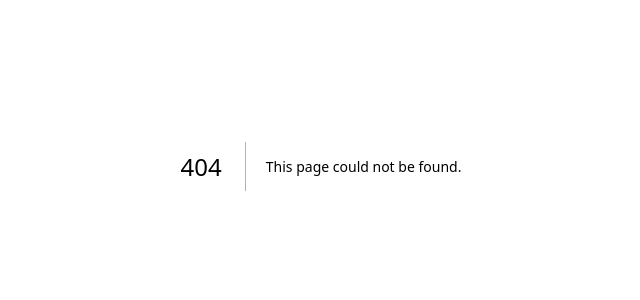
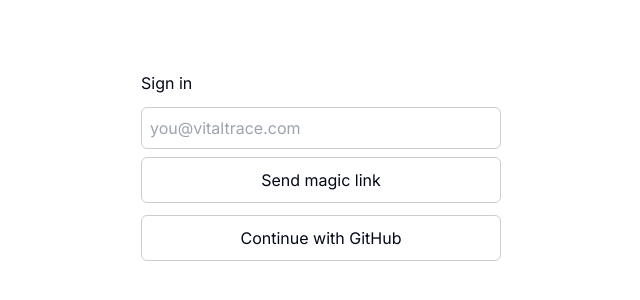
Before and after one commit to Shaneos44/VT-MFG-Dashboard, a Next.js app: page /login in a window 1280 px wide. Before the commit this address had no page. Shown: the part 234-534 px from the top of the page, without its empty margins (319-959 px from the left). Built offline with nearby package versions, Linux system fonts and the light colour scheme; no server answers.

Commit message:
Create page.tsx

```diff
--- /dev/null
+++ b/app/login/page.tsx
@@ -0,0 +1,56 @@
+"use client";
+
+import { useState } from "react";
+import { createBrowserClient } from "@supabase/ssr";
+
+export default function LoginPage() {
+  const supabase = createBrowserClient(
+    process.env.NEXT_PUBLIC_SUPABASE_URL!,
+    process.env.NEXT_PUBLIC_SUPABASE_ANON_KEY!
+  );
+  const [email, setEmail] = useState("");
+  const [msg, setMsg] = useState("");
+
+  const emailLogin = async (e: React.FormEvent) => {
+    e.preventDefault();
+    setMsg("Sending magic link…");
+    const { error } = await supabase.auth.signInWithOtp({
+      email,
+      options: { emailRedirectTo: `${window.location.origin}/auth/callback` },
+    });
+    setMsg(error ? `Error: ${error.message}` : "Check your email for the link.");
+  };
+
+  const githubLogin = async () => {
+    const { error } = await supabase.auth.signInWithOAuth({
+      provider: "github",
+      options: { redirectTo: `${window.location.origin}/auth/callback` },
+    });
+    if (error) setMsg(`Error: ${error.message}`);
+  };
+
+  return (
+    <main style={{ minHeight: "100vh", display: "grid", placeItems: "center", padding: 24 }}>
+      <div style={{ width: 360, display: "grid", gap: 12 }}>
+        <h1>Sign in</h1>
+        <form onSubmit={emailLogin} style={{ display: "grid", gap: 8 }}>
+          <input
+            type="email"
+            placeholder="you@vitaltrace.com"
+            value={email}
+            onChange={(e) => setEmail(e.target.value)}
+            style={{ padding: 8, border: "1px solid #ccc", borderRadius: 6 }}
+            required
+          />
+          <button type="submit" style={{ padding: 10, borderRadius: 6, border: "1px solid #ccc" }}>
+            Send magic link
+          </button>
+        </form>
+        <button onClick={githubLogin} style={{ padding: 10, borderRadius: 6, border: "1px solid #ccc" }}>
+          Continue with GitHub
+        </button>
+        {msg && <p style={{ color: "#666" }}>{msg}</p>}
+      </div>
+    </main>
+  );
+}
```
